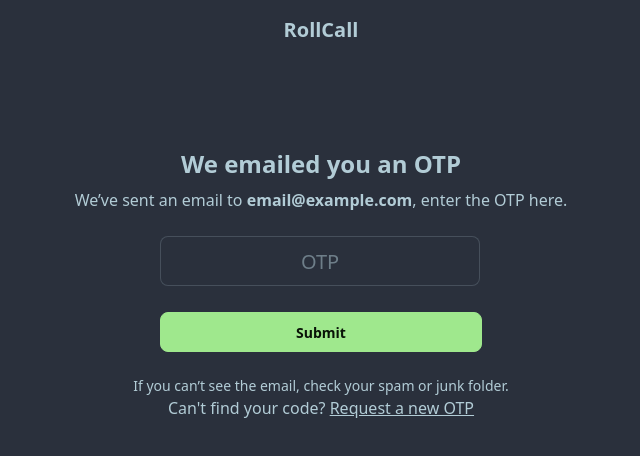
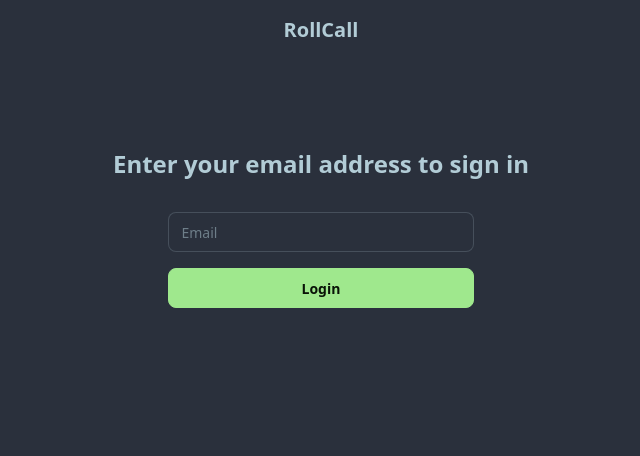
Before and after one commit to LucaBazzea/roll_call, a SvelteKit app in the folder client/: page /login in a window 1280 px wide. Shown: the top 456 px of the page, without its empty margins (319-959 px from the left). Built offline with nearby package versions, Linux system fonts and the light colour scheme.

Commit message:
Email input styling

```diff
--- a/client/src/routes/login/+page.svelte
+++ b/client/src/routes/login/+page.svelte
@@ -1,12 +1,12 @@
 <script>
 	const baseURL = 'http://127.0.0.1:8000';
 
-	let otpSent = true;
+	let otpSent = false;
 
 	let warningEmail = null;
 	let errorEmail = null;
 
-	let formEmail = 'email@example.com';
+	let formEmail = null;
 
 	async function submitEmail(email) {
 		if (email === null || email === '' || !email) {
@@ -88,10 +88,11 @@
 			</div>
 		{/if}
 
-		<fieldset class="fieldset bg-base-200 border-base-300 rounded-box w-xs border p-4">
+		<h2 class="font-bold text-2xl my-2 text-center">Enter your email address to sign in</h2>
+
+		<div class="my-6 px-6">
 			<input type="email" bind:value={formEmail} class="input" placeholder="Email" />
-
-			<button class="btn btn-primary mt-4" onclick={submitEmail(formEmail)}>Login</button>
-		</fieldset>
+			<button class="btn btn-primary mt-4 w-full" onclick={submitEmail(formEmail)}>Login</button>
+		</div>
 	{/if}
 </div>
```
